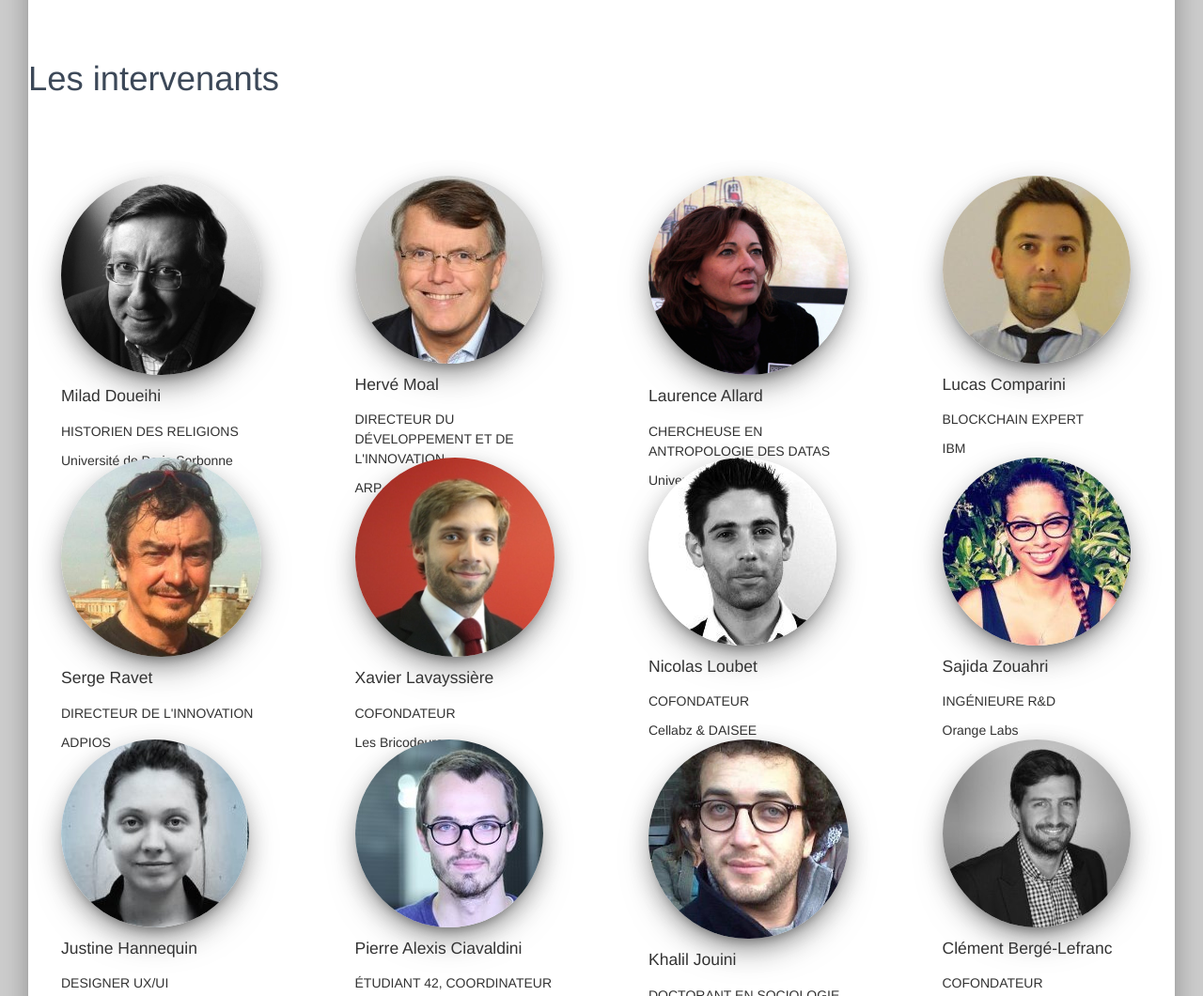
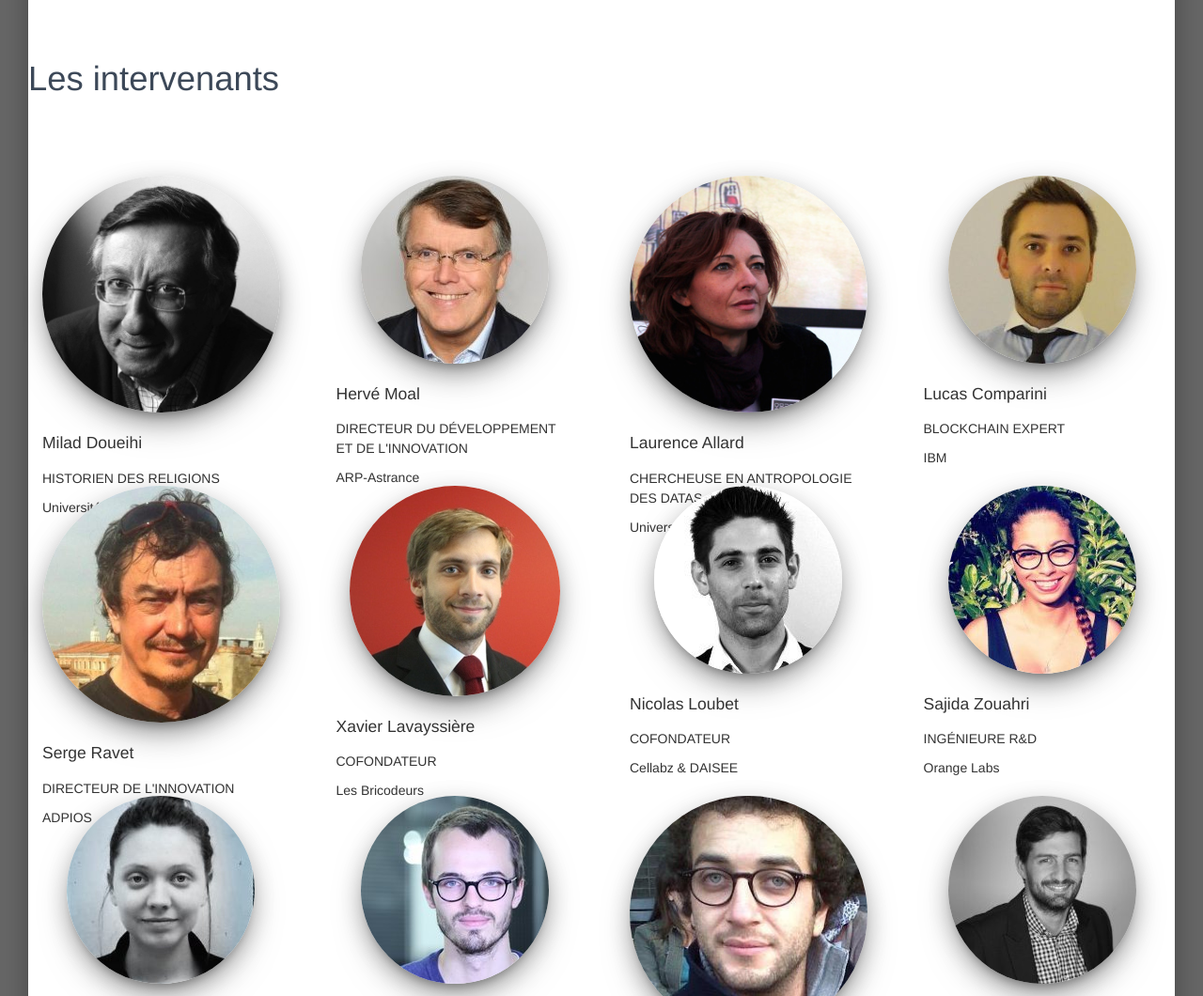
Before and after one commit to Xalava/BlockFest, a plain HTML site: page index.html in a window 1280 px wide. Shown: the part 2200-3260 px from the top of the page at 94% size. Drawn offline with Linux system fonts and the light colour scheme; a web font is replaced by a local one.

Commit message:
ajustements

```diff
--- a/assets/css/blockfest.css
+++ b/assets/css/blockfest.css
@@ -334,7 +334,7 @@
     border-radius: 0;
 }
 .section-tabs{
-    background: #EEEEEE;
+    background: #DEDEDE;
 }
 .section-pagination{
     padding-bottom: 0;
@@ -365,9 +365,9 @@
 
 
 .speaker {
-    height: 30rem;
+    height: 33rem;
     position: relative;
-    padding: 5rem;
+    padding: 3rem;
 
 }
 
@@ -375,7 +375,7 @@
 
 }
 .speaker img{
-
+    margin:2rem auto 2rem auto;
 }
 
 
--- a/assets/css/material-kit.css
+++ b/assets/css/material-kit.css
@@ -2,7 +2,7 @@
 /* SHADOWS */
 /* Shadows (from mdl http://www.getmdl.io/) */
 body {
-  background-color: #CCCCCC;
+  background-color: #666;
 }
 body.inverse {
   background: #333333;
```
